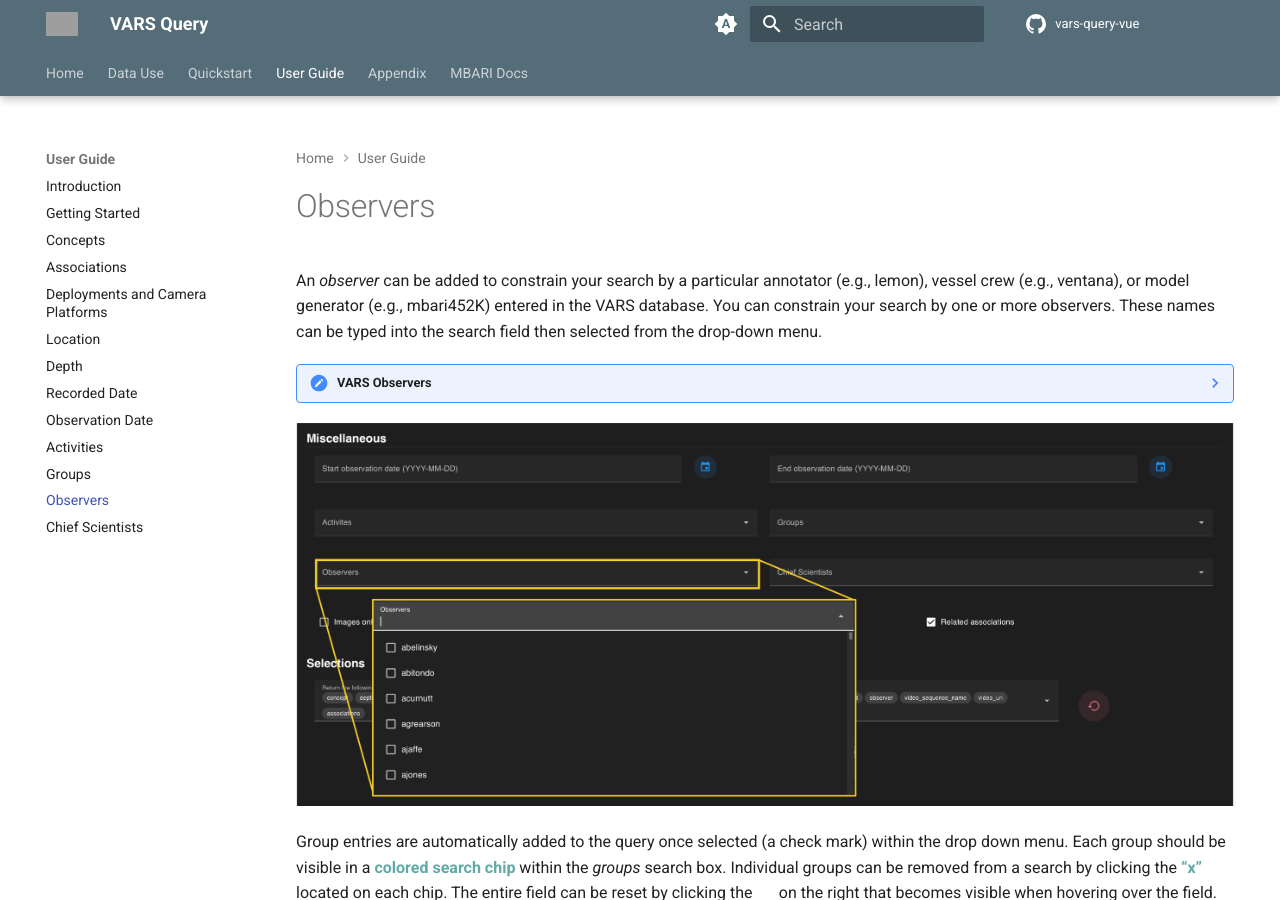
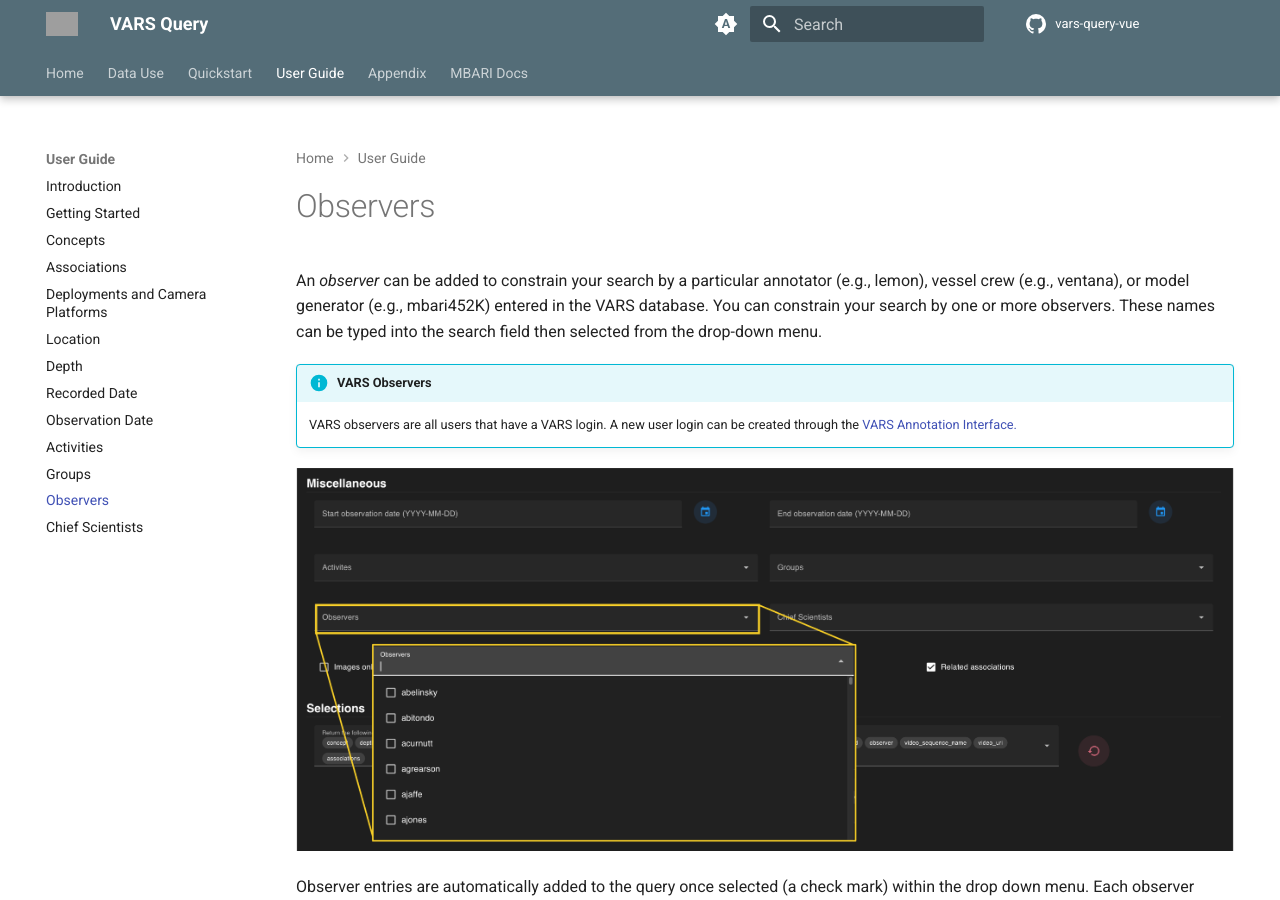
Before and after one commit to mbari-org/vars-query-vue, an MkDocs documentation site: the page built from docs/doc_11_observers.md, in a window 1280 px wide and 900 px high. Built offline with MkDocs 1.6.1 and Material for MkDocs 9.7.7, drawn with Linux system fonts in a browser that asks for light colours; comment, search, counter and statistics services are not loaded; some of the changed text lies outside the part shown; grey boxes are pictures that could not be loaded.

```diff
--- a/docs/doc_11_observers.md
+++ b/docs/doc_11_observers.md
@@ -2,17 +2,17 @@
 
 An *observer* can be added to constrain your search by a particular annotator (e.g., lemon), vessel crew (e.g., ventana), or model generator (e.g., mbari452K) entered in the VARS database. You can constrain your search by one or more observers. These names can be typed into the search field then selected from the drop-down menu.
 
-??? note "VARS Observers"
+!!! info "VARS Observers"
 
     VARS observers are all users that have a VARS login. A new user login can be created through the [VARS Annotation Interface.](https://docs.mbari.org/vars-annotation/)
 
 
 
- ![Configuration](assets/images/observers.png)
+![Configuration](assets/images/observers.png)
 
-Group entries are automatically added to the query once selected (a check mark) within the drop down menu. Each group should be visible in a <span style="color:#60aaa8;">**colored search chip**</span> within the *groups* search box. Individual groups can be removed from a search by clicking the <span style="color:#60aaa8;">**“x”**</span> located on each chip.  The entire field can be reset by clicking the <span style="color:white;">**"x"**</span> on the right that becomes visible when hovering over the field.
+Observer entries are automatically added to the query once selected (a check mark) within the drop down menu. Each observer should be visible in a <span style="color:#60aaa8;">**colored search chip**</span> within the *observers* search field. Individual groups can be removed from a search by clicking the <span style="color:#60aaa8;">**“x”**</span> located on each chip.  The entire field can be reset by clicking the white **"x"** on the right that becomes visible when hovering over the field.
 
-  ![Configuration](assets/images/observers_example.png)
+![Configuration](assets/images/observers_example.png)
 
 
 If all constraints have been specified, press the <span style="color:#2095f2;">**blue search button**</span> on the floating banner to run your query.
```
Also changed, not shown: docs/doc_01_general_info.md (+2 -0 lines), docs/doc_02_selecting_concept.md (+1 -1 lines), docs/doc_09_activities.md (+1 -1 lines), docs/doc_10_groups.md (+2 -2 lines), docs/doc_12_chief_scientists.md (+1 -0 lines).
